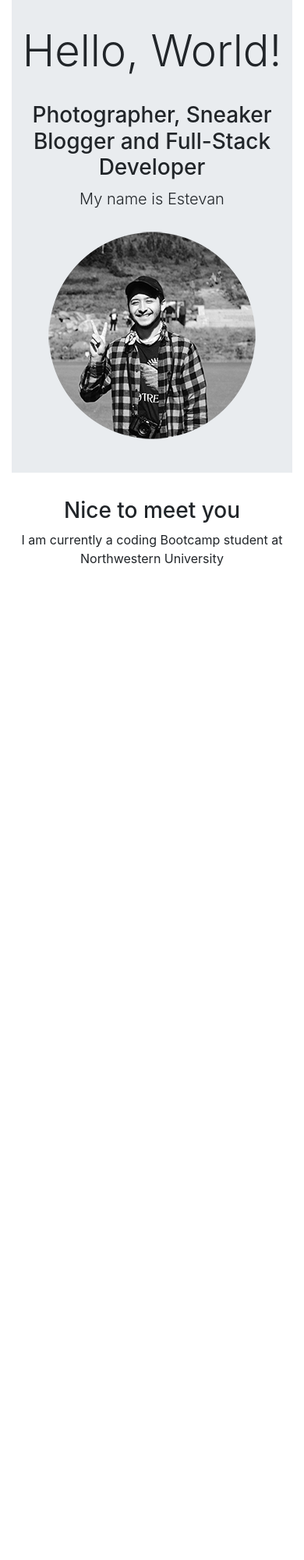
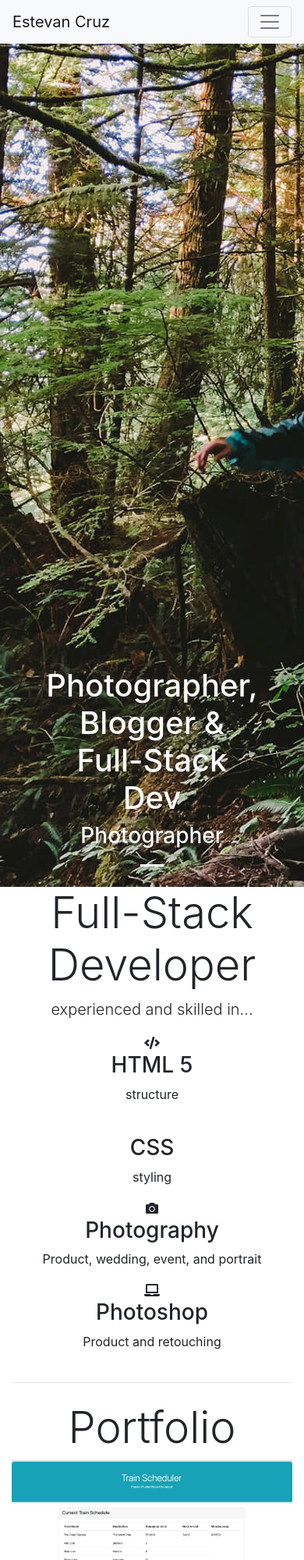
Before and after one commit to estevansta/portfolio, a plain HTML site: page index.html in a window 390 px wide. Shown: the top 2000 px of the page at 78% size. Before the commit the page ends 844 px from the top, so only its background shows below. Drawn offline with nearby package versions, Linux system fonts and the light colour scheme.

Commit message:
basis for portfolio working

```diff
--- a/assets/css/style.css
+++ b/assets/css/style.css
@@ -0,0 +1,7 @@
+.about-me {
+
+}
+
+.jumbotron {
+
+}
--- a/index.html
+++ b/index.html
@@ -7,30 +7,128 @@
     <meta name="viewport" content="width=device-width, initial-scale=1">
     <!-- bootstrap CDN -->
     <link href="https://stackpath.bootstrapcdn.com/bootstrap/4.2.1/css/bootstrap.min.css" rel="stylesheet" integrity="sha384-GJzZqFGwb1QTTN6wy59ffF1BuGJpLSa9DkKMp0DgiMDm4iYMj70gZWKYbI706tWS" crossorigin="anonymous">
-    <!-- CSS Reset -->
-    <link rel="stylesheet" type="css" href="/assets/css/reset.css">
+    <!-- jQuery CDN -->
+    <script src="https://code.jquery.com/jquery-3.3.1.slim.min.js" integrity="sha384-q8i/X+965DzO0rT7abK41JStQIAqVgRVzpbzo5smXKp4YfRvH+8abtTE1Pi6jizo" crossorigin="anonymous"></script>
+    <!-- popper.js -->
+    <script src="https://cdnjs.cloudflare.com/ajax/libs/popper.js/1.14.6/umd/popper.min.js" integrity="sha384-wHAiFfRlMFy6i5SRaxvfOCifBUQy1xHdJ/yoi7FRNXMRBu5WHdZYu1hA6ZOblgut" crossorigin="anonymous"></script>
+    <!-- font awesome CDN -->
+    <link rel="stylesheet" href="https://use.fontawesome.com/releases/v5.7.1/css/all.css" integrity="sha384-fnmOCqbTlWIlj8LyTjo7mOUStjsKC4pOpQbqyi7RrhN7udi9RwhKkMHpvLbHG9Sr" crossorigin="anonymous">
+    <!-- bootstrap.js -->
+    <script src="https://stackpath.bootstrapcdn.com/bootstrap/4.2.1/js/bootstrap.min.js" integrity="sha384-B0UglyR+jN6CkvvICOB2joaf5I4l3gm9GU6Hc1og6Ls7i6U/mkkaduKaBhlAXv9k" crossorigin="anonymous"></script>
     <!-- CSS Styling -->
-    <link rel="stylesheet" type="text/css" media="screen" href="/assets/css/style.css"/>
-    <script src="/assets/js/script.js"></script>
+    <link rel="stylesheet" href="assets/css/style.css"/>
+    <!-- JS -->
+    <script src="assets/js/script.js"></script>
 </head>
 <body>
-    <div class="container">
-        <div class="jumbotron jumbotron-fluid text-center">
-            <h1 class="display-4">Hello, World!</h1>
-                <br>
-                <h3 class="display-5">Photographer, Sneaker Blogger and Full-Stack Developer</h3>
-                <p class="lead">My name is Estevan</p>
-                <img src="assets/images/headshot-small.png">
+<!-- nav bar -->
+    <nav class="navbar navbar-expand-lg navbar-light bg-light">
+        <a class="navbar-brand" href="index.html">Estevan Cruz</a>
+            <button class="navbar-toggler" type="button" data-toggle="collapse" data-target="#navbarText" aria-controls="navbarText" aria-expanded="false" aria-label="Toggle navigation">
+                <span class="navbar-toggler-icon"></span>
+            </button>
+            <div class="collapse navbar-collapse" id="navbarText">
+                <ul class="navbar-nav mr-auto">
+                <li class="nav-item active">
+                    <a class="nav-link" href="index.html">Home <span class="sr-only">(current)</span></a>
+                </li>
+                <li class="nav-item">
+                    <a class="nav-link" href="#">About Me</a>
+                </li>
+                <li class="nav-item">
+                    <a class="nav-link" href="#">Portfolio</a>
+                </li>
+                </ul>
+            </div>
+    </nav>
+<!-- image slider/possibly -->
+    <div id="slides" class="carousel slide" data-ride="carousel">
+        <ul class="carousel-indicators">
+            <li data-target="#slides" data-slide-to="0" class="active"></li>
+        </ul>
+        <div class="carousel-inner">
+            <div class="carousel-item active">
+                <img src="assets/images/background.jpg">
+                <div class="carousel-caption">
+                    <h1 class="display-6"> Photographer, Blogger & Full-Stack Dev</h1>
+                    <h3> Photographer</h3>
+                </div>
+            </div>
         </div>
     </div>
-    <div class="container">
-        <div class="row text-center">
-            <div class="col-sm-12">
-                <h3> Nice to meet you</h3>
-                <p> I am currently a coding Bootcamp student at Northwestern University</p>
+<!-- padded container about me -->
+    <div class="container-fluid padding">
+        <div class="row welcome text-center">
+            <div class="col-12">
+                <h1 class="display-4"> Full-Stack Developer</h1>
+            </div>
+            <hr>
+            <div class="col-12">
+                <p class="lead">
+                    experienced and skilled in...
+                </p>
+            </div>
+        </div>
+    </div>
+<!-- languages -->
+    <div class="container-fluid padding">
+        <div class="row text-center padding">
+            <div class="col-xs-12 col-sm-6 col-md-3">
+                <i class="fas fa-code"></i>
+                <h3> HTML 5</h3>
+                <p> structure</p>
+            </div>
+            <div class="col-xs-12 col-sm-6 col-md-3">
+                <i class="fa fa-css3" aria-hidden="true"></i>
+                <h3> CSS </h3>
+                <p> styling</p>
+            </div>
+            <div class="col-xs-12 col-sm-6 col-md-3">
+                <i class="fa fa-camera" aria-hidden="true"></i>
+                <h3> Photography </h3>
+                <p> Product, wedding, event, and portrait</p>
+            </div>
+            <div class="col-xs-12 col-sm-6 col-md-3">
+                <i class="fa fa-laptop" aria-hidden="true"></i>
+                <h3> Photoshop </h3>
+                <p> Product and retouching</p>
+            </div>
+        </div>
+        <hr class="my-4">
+    </div>
+<!-- Portfolio cards -->
+    <div class="container-fluid padding">
+        <div class="row welcome text-center">
+            <div class="col-12">
+                <h1 class="display-4"> Portfolio </h1>
+            </div>
+        </div>
+    </div>
+    <div class="container-fluid padding">
+        <div class="row padding">
+            <div class="col-md-4">
+                <div class="card"></div>
+                    <img class="card-img-top" src="assets/images/train-game.png">
+            </div>
+        </div>
+
+
+    </div>
+
+<!-- about me container -->
+    <div class="container bg-light">
+        <div class="about-me">
+            <div class="row text-center">
+                <div class="col-sm-12">
+                    <h3> Nice to meet you my name is Estevan</h3>
+                    <br>
+                    <p> I am currently a coding Bootcamp student at Northwestern University. I've been a freelance Photographer for 6 years and now i'm venturing
+                        into the world of technology. I work close with brands on collaborative content for social media and I produce visuals for coporate decks.</p>
+                </div>
             </div>
         </div>
     </div>
 
+
 </body>
 </html>
```
Also changed, not shown: assets/images/Screen Shot 2019-02-08 at 10.10.13 PM.png (added), assets/images/background.jpg (added), assets/images/bootstrap-portfolio.png (added), assets/images/train-game.png (added), assets/images/trivia-quiz.png (added), 3 other files.
